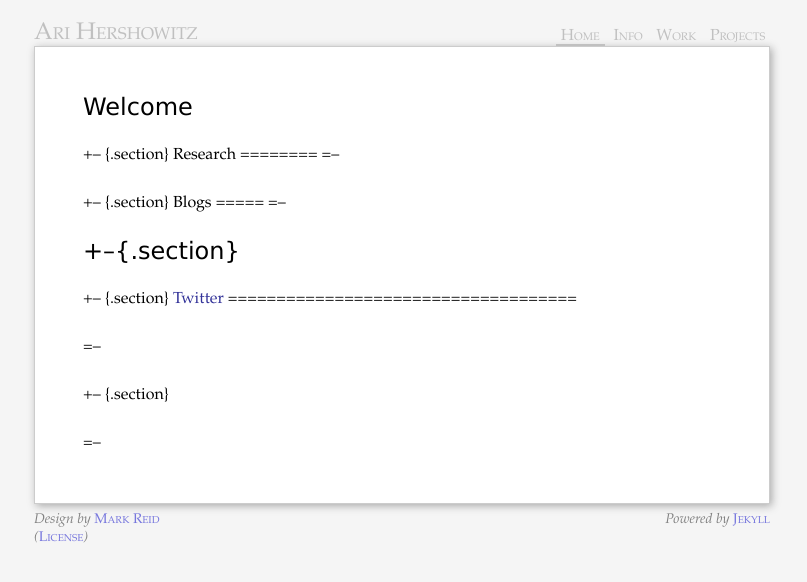
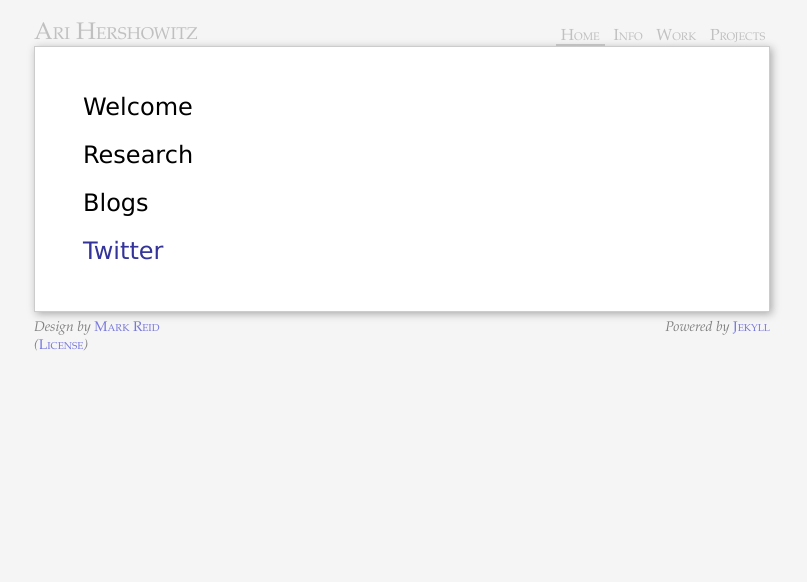
Before and after one commit to aih/aih.github.io, a Jekyll site: the page built from index.md, in a window 1280 px wide. Shown: the top 582 px of the page, without its empty margins (238-1045 px from the left). Built offline with Jekyll 4.4.1, drawn with Linux system fonts in a browser that asks for light colours; Markdown is read by kramdown in place of the engine named in the settings.

```diff
--- a/_layouts/default.html
+++ b/_layouts/default.html
@@ -33,7 +33,7 @@
 	<address>
 		<span class="copyright">
 			 Design by
-			<a href="/info/site.html">Mark Reid</a>
+			<a href="https://github.com/mreid">Mark Reid</a>
 			<br/>
 			(<a rel="licence" href="http://creativecommons.org/licenses/by-nc-sa/3.0/">License</a>)
 		</span>
--- a/index.md
+++ b/index.md
@@ -9,25 +9,12 @@ section: Home
 Welcome
 =======
 
-+--	{.section}
 Research
 ========
-=--
 
-+-- {.section}
 Blogs
 =====
-=--
 
-+--{.section}
-=--
 
-+-- {.section}
 [Twitter](http://twitter.com/arihersh)
 ====================================
-
-=--
-
-+-- {.section}
-
-=--
```
